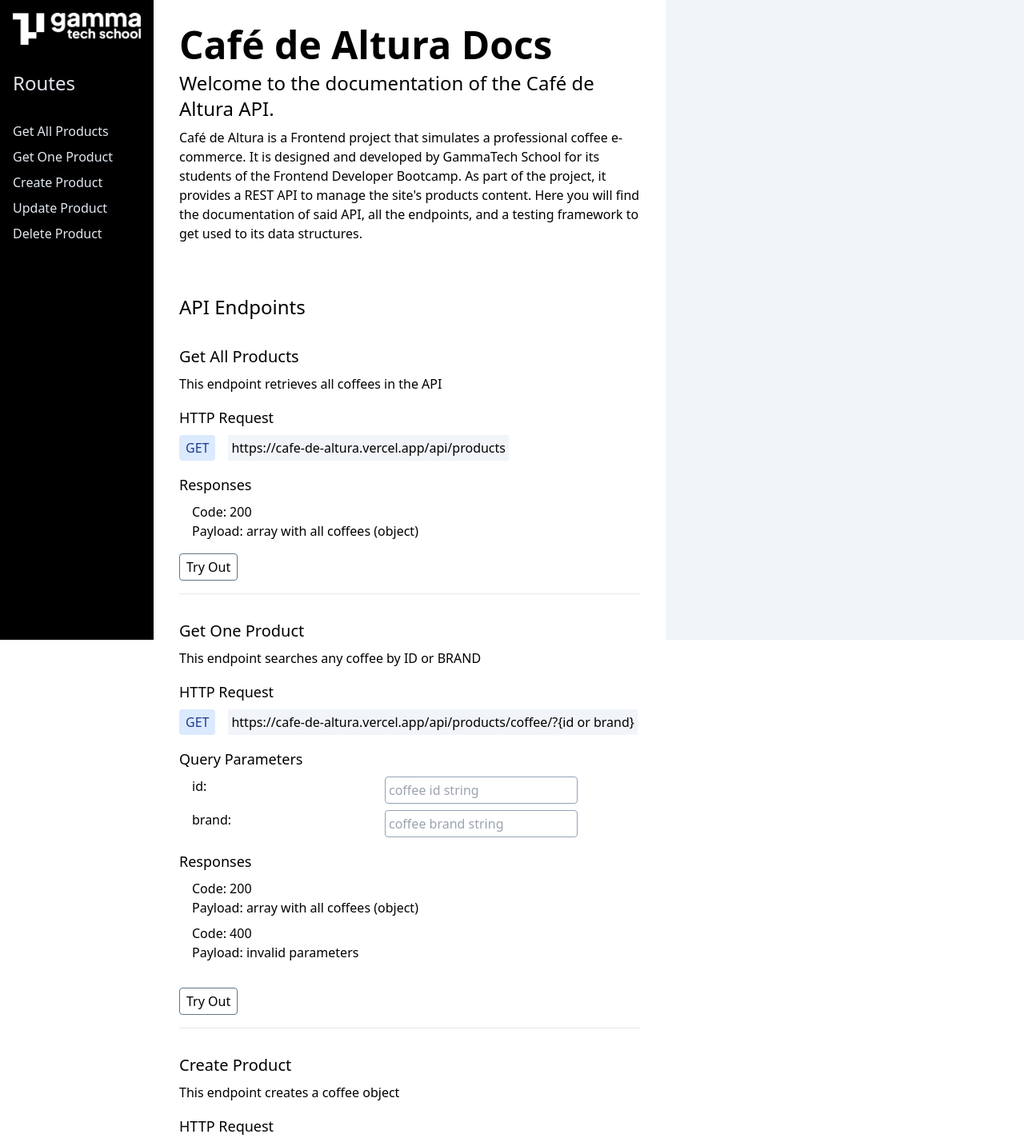
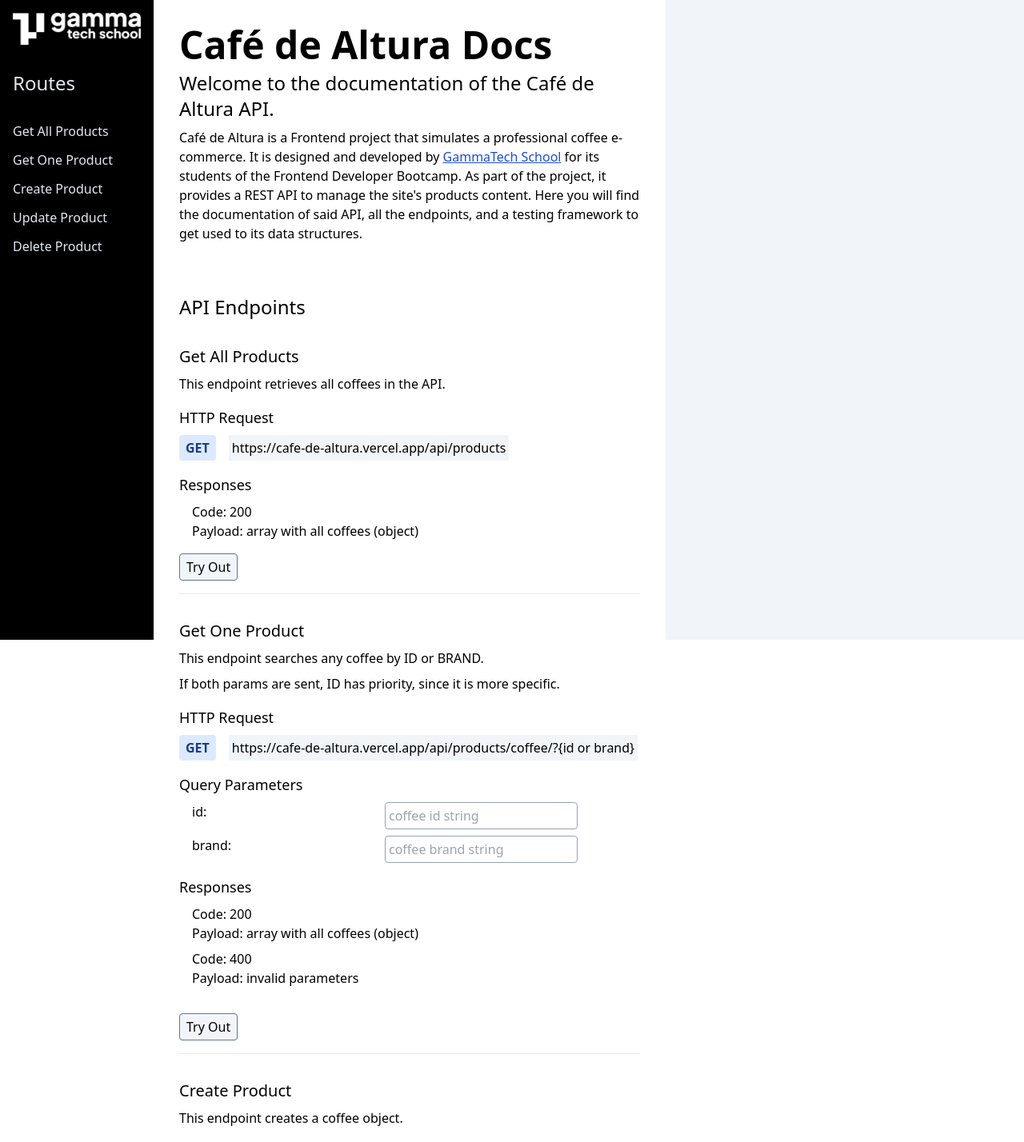
Before and after one commit to DaniPhilo/cafe_de_altura_doc, a React (Create React App) app: page / in a window 1280 px wide. Shown: the top 1428 px of the page at 80% size. Built offline with nearby package versions, Linux system fonts and the light colour scheme.

Commit message:
Style changes and links

```diff
--- a/src/App.js
+++ b/src/App.js
@@ -2,19 +2,20 @@
 import Hero from "./components/Hero/Hero";
 import NavBar from "./components/NavBar/NavBar";
 import ResponseDisplay from "./components/ResponseDisplay/ResponseDisplay";
-import Routes from "./components/Routes/Routes";
+import EndpointsList from "./components/EndpointsList/EndpointsList";
 
 function App() {
 
   const [response, setResponse] = useState(null);
 
   return (
-    <main>
-      <NavBar />
-      <Hero />
-      <Routes setResponse={setResponse} />
-      <ResponseDisplay response={response} />
-    </main>
+        <main>
+          <NavBar />
+          <Hero />
+          <EndpointsList setResponse={setResponse} />
+          <ResponseDisplay response={response} />
+        </main>
+
   );
 }
 
--- a/src/components/Button/Button.jsx
+++ b/src/components/Button/Button.jsx
@@ -1,5 +1,5 @@
 export default function Button({ handleClick }) {
   return (
-    <button type="button" onClick={handleClick} className="py-1 px-2 border border-slate-500 rounded cursor-pointer">Try Out</button>
+    <button type="button" onClick={handleClick} className="py-1 px-2 bg-slate-100 border border-slate-500 rounded cursor-pointer hover:bg-white">Try Out</button>
   )
 }
--- a/src/components/CreateProduct/CreateProduct.jsx
+++ b/src/components/CreateProduct/CreateProduct.jsx
@@ -38,7 +38,7 @@
         <article id="create-product" className="flex flex-col justify-start items-start gap-4 w-full pb-4 border-b">
             <div className="flex flex-col justify-start items-start gap-2">
                 <h3 className="text-xl font-medium">Create Product</h3>
-                <p>This endpoint creates a coffee object</p>
+                <p>This endpoint creates a coffee object.</p>
             </div>
             <div className="flex flex-col justify-start items-start gap-2">
                 <h4 className="text-lg">HTTP Request</h4>
--- a/src/components/DeleteProduct/DeleteProduct.jsx
+++ b/src/components/DeleteProduct/DeleteProduct.jsx
@@ -26,7 +26,7 @@
     <article id="delete-product" className="flex flex-col justify-start items-start gap-4">
             <div className="flex flex-col justify-start items-start gap-2">
                 <h3 className="text-xl font-medium">Delete Product</h3>
-                <p>This endpoint deletes a product by id</p>
+                <p>This endpoint deletes a product by id.</p>
             </div>
             <div className="flex flex-col justify-start items-start gap-2">
                 <h4 className="text-lg">HTTP Request</h4>
--- a/src/components/Routes/Routes.jsx
+++ b/src/components/EndpointsList/EndpointsList.jsx
@@ -4,7 +4,7 @@
 import GetOneProduct from "../GetOneProduct/GetOneProduct";
 import UpdateProduct from "../UpdateProduct/UpdateProduct";
 
-export default function Routes({ setResponse }) {
+export default function EndpointsList({ setResponse }) {
 
     return (
         <section className="flex flex-col justify-start items-start gap-8 w-main-width ml-navbar-width p-8">
--- a/src/components/GetAllProducts/GetAllProducts.jsx
+++ b/src/components/GetAllProducts/GetAllProducts.jsx
@@ -13,7 +13,7 @@
         <article id="get-all-products" className="flex flex-col justify-start items-start gap-4 w-full pb-4 border-b">
             <div className="flex flex-col justify-start items-start gap-2">
                 <h3 className="text-xl font-medium">Get All Products</h3>
-                <p>This endpoint retrieves all coffees in the API</p>
+                <p>This endpoint retrieves all coffees in the API.</p>
             </div>
             <div className="flex flex-col justify-start items-start gap-2">
                 <h4 className="text-lg">HTTP Request</h4>
--- a/src/components/GetOneProduct/GetOneProduct.jsx
+++ b/src/components/GetOneProduct/GetOneProduct.jsx
@@ -1,4 +1,4 @@
-import { useState } from "react";
+import { useEffect, useState } from "react";
 import MethodTag from "../MethodTag/MethodTag";
 import Button from "../Button/Button";
 
@@ -20,18 +20,25 @@
         } else {
             setBrandInput(event.target.value);
         }
-        if (event.target.value === "") {
+    }
+
+    useEffect(() => {
+        if (idInput !== "") {
+            setQuery(`id=${idInput}`);
+        }
+        else if (brandInput !== "") {
+            setQuery(`brand=${brandInput}`);
+        } else {
             setQuery("")
-        } else {
-            setQuery(`${name}=${event.target.value}`)
         }
-    }
+    }, [idInput, brandInput])
 
     return (
         <article id="get-one-product" className="flex flex-col justify-start items-start gap-4 w-full pb-4 border-b">
             <div className="flex flex-col justify-start items-start gap-2">
                 <h3 className="text-xl font-medium">Get One Product</h3>
-                <p>This endpoint searches any coffee by ID or BRAND</p>
+                <p>This endpoint searches any coffee by ID or BRAND.</p>
+                <p>If both params are sent, ID has priority, since it is more specific.</p>
             </div>
             <div className="flex flex-col justify-start items-start gap-2">
                 <h4 className="text-lg">HTTP Request</h4>
@@ -40,10 +47,10 @@
             <div className="flex flex-col justify-start items-start gap-2">
                 <h4 className="text-lg">Query Parameters</h4>
                 <form className="grid grid-cols-2 gap-y-2 pl-4">
-                        <label htmlFor="id">id:</label>
-                        <input type="text" name="id" placeholder="coffee id string" onChange={(event) => handleChange(event, "id")} value={idInput} className="p-1 border border-slate-400 rounded" />
-                        <label htmlFor="brand">brand:</label>
-                        <input type="text" name="brand" placeholder="coffee brand string" onChange={(event) => handleChange(event, "brand")} value={brandInput} className="p-1 border border-slate-400 rounded" />
+                    <label htmlFor="id">id:</label>
+                    <input type="text" name="id" placeholder="coffee id string" onChange={(event) => handleChange(event, "id")} value={idInput} className="p-1 border border-slate-400 rounded" />
+                    <label htmlFor="brand">brand:</label>
+                    <input type="text" name="brand" placeholder="coffee brand string" onChange={(event) => handleChange(event, "brand")} value={brandInput} className="p-1 border border-slate-400 rounded" />
                 </form>
             </div>
 
--- a/src/components/Hero/Hero.jsx
+++ b/src/components/Hero/Hero.jsx
@@ -3,7 +3,7 @@
     <header className="flex flex-col justify-start items-start gap-2 w-main-width ml-navbar-width p-8">
         <h1 className="text-5xl font-bold">Café de Altura Docs</h1>
         <h2 className="text-2xl font-medium">Welcome to the documentation of the Café de Altura API.</h2>
-        <p>Café de Altura is a Frontend project that simulates a professional coffee e-commerce. It is designed and developed by GammaTech School for its students of the Frontend Developer Bootcamp. As part of the project, it provides a REST API to manage the site's products content. Here you will find the documentation of said API, all the endpoints, and a testing framework to get used to its data structures.</p>
+        <p>Café de Altura is a Frontend project that simulates a professional coffee e-commerce. It is designed and developed by <a href="https://www.gammatech.school/" target={"_blank"} className="text-blue-700 font-medium underline hover:text-red-500">GammaTech School</a> for its students of the <span className="font-medium">Frontend Developer Bootcamp</span>. As part of the project, it provides a <span className="font-medium">REST API</span> to manage the site's products content. Here you will find the documentation of said API, all the endpoints, and a testing framework to get used to its data structures.</p>
     </header>
   )
 }
--- a/src/components/MethodTag/MethodTag.jsx
+++ b/src/components/MethodTag/MethodTag.jsx
@@ -21,7 +21,7 @@
 
     return (
         <div className="flex items-center gap-4">
-            <p className={`px-2 py-1 ${color} rounded`}>{method}</p>
+            <p className={`px-2 py-1 ${color} font-bold rounded`}>{method}</p>
             <p className="p-1 bg-slate-100">{url}</p>
         </div>
     )
--- a/src/components/NavBar/NavBar.jsx
+++ b/src/components/NavBar/NavBar.jsx
@@ -4,14 +4,14 @@
 
   return (
     <nav className="fixed top-0 left-0 flex flex-col gap-8 w-navbar-width min-h-screen p-4 bg-black text-slate-200">
-      <img src={logo} alt="" />
+      <a href="https://www.gammatech.school/" target={"_blank"}><img src={logo} alt="" /></a>
       <h3 className="text-2xl font-medium">Routes</h3>
-      <ul className="flex flex-col justify-start items-start gap-2">
-        <a href="#get-all-products" className="cursor-pointer">Get All Products</a>
-        <a href="#get-one-product">Get One Product</a>
-        <a href="#create-product" className="cursor-pointer">Create Product</a>
-        <a href="#update-product" className="cursor-pointer">Update Product</a>
-        <a href="#delete-product" className="cursor-pointer">Delete Product</a>
+      <ul className="flex flex-col justify-start items-start gap-3">
+        <a href="#get-all-products" className="cursor-pointer hover:text-white">Get All Products</a>
+        <a href="#get-one-product" className="hover:text-white">Get One Product</a>
+        <a href="#create-product" className="cursor-pointer hover:text-white">Create Product</a>
+        <a href="#update-product" className="cursor-pointer hover:text-white">Update Product</a>
+        <a href="#delete-product" className="cursor-pointer hover:text-white">Delete Product</a>
       </ul>
     </nav>
   )
--- a/src/components/UpdateProduct/UpdateProduct.jsx
+++ b/src/components/UpdateProduct/UpdateProduct.jsx
@@ -47,7 +47,7 @@
         <article id="update-product" className="flex flex-col justify-start items-start gap-4 w-full pb-4 border-b">
             <div className="flex flex-col justify-start items-start gap-2">
                 <h3 className="text-xl font-medium">Update Product</h3>
-                <p>This endpoint updates an existing coffee object</p>
+                <p>This endpoint updates an existing coffee object.</p>
             </div>
             <div className="flex flex-col justify-start items-start gap-2">
                 <h4 className="text-lg">HTTP Request</h4>
```
